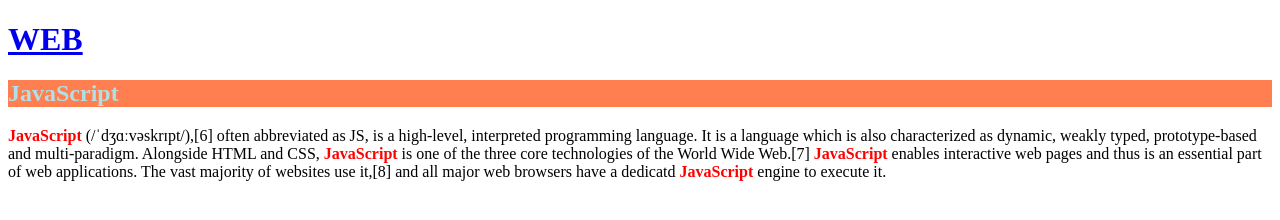
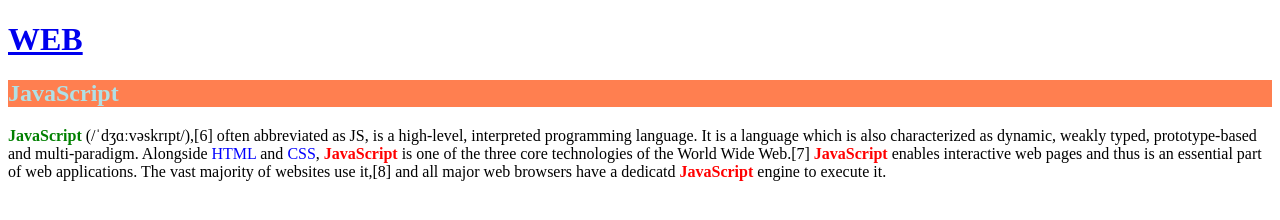
Before and after one commit to Green-JEONG/Web, a plain HTML site: page ex3.html in a window 1280 px wide. Drawn offline with Linux system fonts and the light colour scheme.

Commit message:
[Updated] JavaScript(web2)_5 #15

```diff
--- a/ex3.html
+++ b/ex3.html
@@ -6,13 +6,19 @@
             font-weight: bold;
             color:red;
         }
+        #first {
+            color:green;
+        }
+        span {
+            color: blue;
+        }
     </style>
 </head>
 <body>
     <h1><a href="index.html">WEB</a></h1>
     <h2 style="background-color:coral;color:powderblue">JavaScript</h2>
     <p>
-        <span class="js">JavaScript</span> (/ˈdʒɑːvəskrɪpt/),[6] often abbreviated as JS, is a high-level, interpreted programming language. It is a language which is also characterized as dynamic, weakly typed, prototype-based and multi-paradigm. Alongside HTML and CSS, <span class="js">JavaScript</span> is one of the three core technologies of the World Wide Web.[7] <span class="js">JavaScript</span> enables interactive web pages and thus is an essential part of web applications. The vast majority of websites use it,[8] and all major web browsers have a dedicatd <span class="js">JavaScript</span> engine to execute it.
+        <span id="first" class="js">JavaScript</span> (/ˈdʒɑːvəskrɪpt/),[6] often abbreviated as JS, is a high-level, interpreted programming language. It is a language which is also characterized as dynamic, weakly typed, prototype-based and multi-paradigm. Alongside <span>HTML</span> and <span>CSS</span>, <span class="js">JavaScript</span> is one of the three core technologies of the World Wide Web.[7] <span class="js">JavaScript</span> enables interactive web pages and thus is an essential part of web applications. The vast majority of websites use it,[8] and all major web browsers have a dedicatd <span class="js">JavaScript</span> engine to execute it.
     </p>
 </body>
 </html>
```
